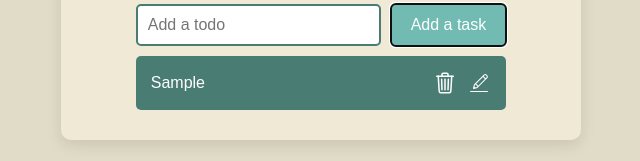
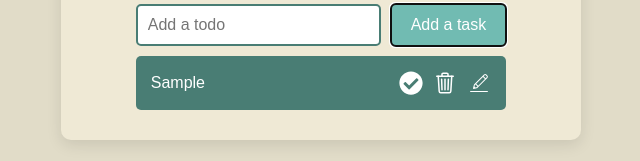
Before and after one commit to ekiham/todo-app, a React (Vite) app in the folder todo-app/: page / in a window 1280 px wide. Both pictures are taken after typing "Sample" into the empty fields and a click on the button "Add a task". Shown: the part 148-309 px from the top of the page, without its empty margins (319-959 px from the left). Built offline with nearby package versions, Linux system fonts and the light colour scheme.

Commit message:
add CSS improvements, remove ability to clik todo text

```diff
--- a/todo-app/src/App.css
+++ b/todo-app/src/App.css
@@ -56,6 +56,7 @@ h1 {
   border-radius: 5px;
   outline: none;
   color: rgb(39, 68, 93);
+  background-color: white;
 }
 
 .todo-input:focus {
@@ -105,8 +106,9 @@ h1 {
 }
 
 .todo-row.complete {
-  background-color: rgb(113, 187, 178);
+  background: #a0a0a0;
   text-decoration: line-through;
+  color: #666;
 }
 
 .todo-row:hover {
@@ -124,20 +126,14 @@ h1 {
 
 .delete-icon,
 .edit-icon,
-.delete-icon:hover {
+.complete-icon {
   cursor: pointer;
   color: white;
   font-size: 1.5rem;
 }
 
 .delete-icon:hover,
-.edit-icon:hover {
+.edit-icon:hover,
+.complete-icon:hover {
   color: rgb(239, 233, 213);
 }
-
-.complete-icon,
-.complete-icon:hover {
-  cursor: pointer;
-  color: white;
-  font-size: 1.5rem;
-}
--- a/todo-app/src/Todo.jsx
+++ b/todo-app/src/Todo.jsx
@@ -3,6 +3,7 @@ import TodoList from "./TodoList";
 import { IoTrashOutline } from "react-icons/io5";
 import { CiEdit } from "react-icons/ci";
 import TodoForm from "./TodoForm";
+import { FaCheckCircle } from "react-icons/fa";
 
 function Todo({ todos, completeTodo, removeTodo, updateTodo }) {
   const [edit, setEdit] = useState({
@@ -27,10 +28,12 @@ function Todo({ todos, completeTodo, removeTodo, updateTodo }) {
         <TodoForm edit={edit} onSubmit={submitUpdate} />
       ) : (
         <>
-          <div key={todo.id} onClick={() => completeTodo(todo.id)}>
-            {todo.text}
-          </div>
+          <div>{todo.text}</div>
           <div className="icons">
+            <FaCheckCircle
+              onClick={() => completeTodo(todo.id)}
+              className="complete-icon"
+            />
             <IoTrashOutline
               onClick={() => removeTodo(todo.id)}
               className="delete-icon"
--- a/todo-app/src/TodoList.jsx
+++ b/todo-app/src/TodoList.jsx
@@ -30,11 +30,11 @@ function TodoList() {
   };
 
   const completeTodo = (id) => {
-    let updatedTodos = todos.map((todo) => {
-      if (todo.id === id) {
-        todo.isComplete = !todo.isComplete;
-      }
-    });
+    setTodos((prevTodos) =>
+      prevTodos.map((todo) =>
+        todo.id === id ? { ...todo, isComplete: !todo.isComplete } : todo
+      )
+    );
   };
 
   return (
```
